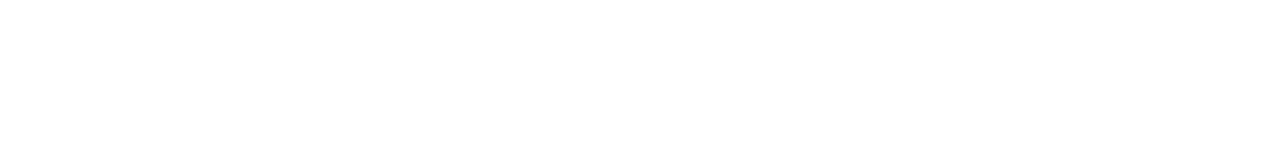
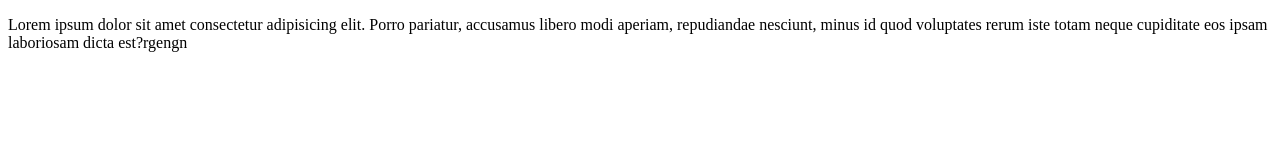
Before and after one commit to O-V-B-Y-S/practise-library-, a plain HTML site: page index.html in a window 1280 px wide. Drawn offline with Linux system fonts and the light colour scheme.

Commit message:
added footer

```diff
--- a/index.html
+++ b/index.html
@@ -13,7 +13,7 @@
 
     </body>
     <footer>
-
+        <p>Lorem ipsum dolor sit amet consectetur adipisicing elit. Porro pariatur, accusamus libero modi aperiam, repudiandae nesciunt, minus id quod voluptates rerum iste totam neque cupiditate eos ipsam laboriosam dicta est?rgengn</p>
     </footer>
 </body>
 </html>
```
Also changed, not shown: assets/images/DALL·E 2024-09-24 19.02.08 - A black and white logo for a book library named 'Essential Library'. The logo features a stylized open book at the center, with the pages spreading ou.webp (added), assets/images/DALL·E 2024-09-24 19.02.29 - A black and white minimalist logo for a book library named 'Essential Library'. This version features a stylized stack of books in the center, with th.webp (added).
